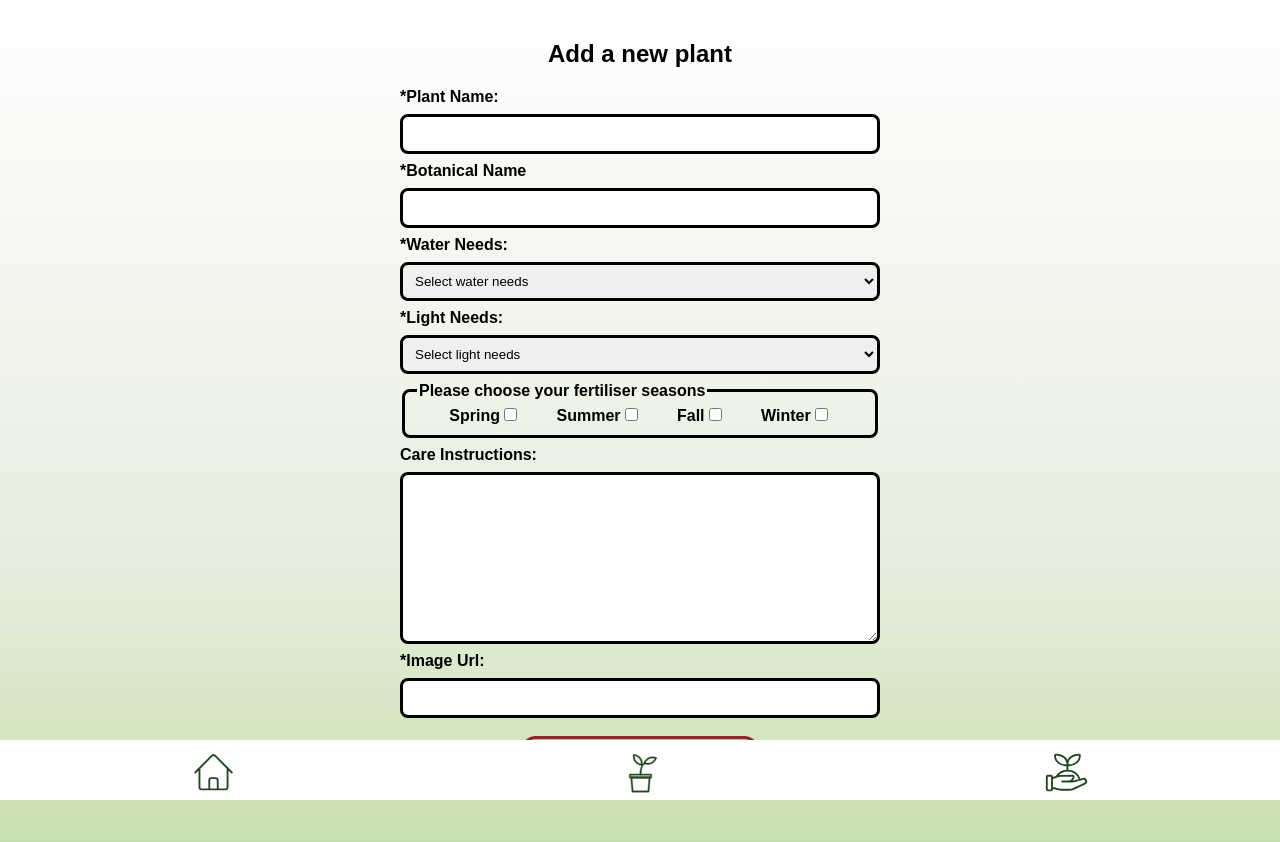
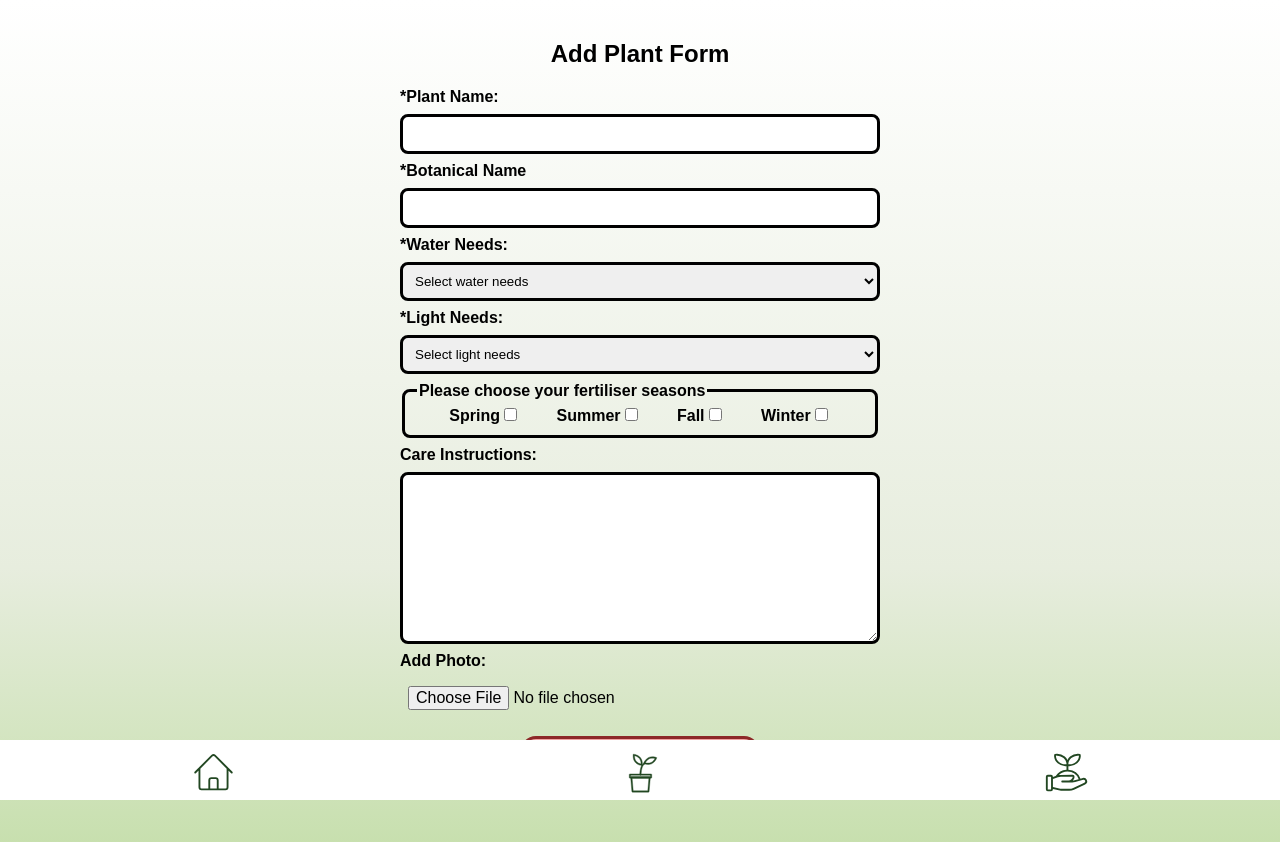
Before and after one commit to MarenOelixtown/plant-care-app, a Next.js app: page /createplant in a window 1280 px wide. Shown: the top 842 px of the page. Built offline with nearby package versions, Linux system fonts and the light colour scheme.

Commit message:
integrate cloudinary to add image to my plants

```diff
--- a/components/CreatePlantForm.js
+++ b/components/CreatePlantForm.js
@@ -11,6 +11,7 @@ const Input = styled.input`
   border: 3px solid black;
   border-radius: 0.5rem;
 `;
+
 const Select = styled.select`
   border: 3px solid black;
   border-radius: 0.5rem;
@@ -35,19 +36,33 @@ const StyledButton = styled.button`
   }
 `;
 
+const StyledFileInput = styled(Input).attrs({
+  type: "file",
+})`
+  padding: 8px;
+  border: none;
+  &:focus {
+    border-color: #0056b3;
+    outline: none;
+  }
+`;
+
 const Textarea = styled.textarea`
   font-family: inherit;
   border: 3px solid black;
   border-radius: 0.5rem;
   padding: 0.5rem;
 `;
+
 const Fieldset = styled.fieldset`
   border: 3px solid black;
   border-radius: 0.5rem;
 `;
+
 const CheckboxContainer = styled.div`
   text-align: center;
 `;
+
 const LabelCheckbox = styled.label`
   margin: 1rem;
   font-weight: bold;
@@ -56,18 +71,23 @@ const LabelCheckbox = styled.label`
 const Label = styled.label`
   font-weight: bold;
 `;
+
 const Legend = styled.legend`
   font-weight: bold;
 `;
 
-export default function CreatPlantForm({
+export default function CreatePlantForm({
   seasons,
   formName,
   onSubmit,
   onCheckboxChange,
 }) {
   return (
-    <FormContainer aria-labelledby={formName} onSubmit={onSubmit}>
+    <FormContainer
+      aria-labelledby={formName}
+      onSubmit={onSubmit}
+      encType="multipart/form-data"
+    >
       <Label htmlFor="name">*Plant Name: </Label>
       <Input id="name" name="name" type="text" required maxLength={150} />
       <Label htmlFor="botanical_name">*Botanical Name</Label>
@@ -153,8 +173,8 @@ export default function CreatPlantForm({
         rows="10"
         maxLength={150}
       ></Textarea>
-      <Label htmlFor="image">*Image Url: </Label>
-      <Input id="image" name="image" type="text" required />
+      <Label htmlFor="photo">Add Photo:</Label>
+      <StyledFileInput name="photo" id="photo" accept="image/*" required />
       <StyledButton type="submit">+ plant</StyledButton>
     </FormContainer>
   );
--- a/components/MyPlants.js
+++ b/components/MyPlants.js
@@ -1,8 +1,5 @@
 import PlantPreview from "./PlantPreview";
 import styled from "styled-components";
-import back from "../public/back.png";
-import Image from "next/image";
-import Link from "next/link";
 
 const StyledList = styled.ul`
   list-style: none;
--- a/components/NavigationBar.js
+++ b/components/NavigationBar.js
@@ -84,8 +84,8 @@ const HomeIcon = ({ getFillColor }) => (
     stroke={getFillColor}
   >
     <path
-      stroke-linecap="round"
-      stroke-linejoin="round"
+      strokeLinecap="round"
+      strokeLinejoin="round"
       d="m2.25 12 8.954-8.955c.44-.439 1.152-.439 1.591 0L21.75 12M4.5 9.75v10.125c0 .621.504 1.125 1.125 1.125H9.75v-4.875c0-.621.504-1.125 1.125-1.125h2.25c.621 0 1.125.504 1.125 1.125V21h4.125c.621 0 1.125-.504 1.125-1.125V9.75M8.25 21h8.25"
     />
   </svg>
--- a/components/PlantDetails.js
+++ b/components/PlantDetails.js
@@ -14,6 +14,7 @@ const StyledCard = styled.div`
   margin: 10px auto;
   padding: 10px;
 `;
+
 const StyledCare = styled.div`
   display: flex;
   justify-content: space-evenly;
@@ -85,8 +86,10 @@ export default function PlantDetails({
       </StyledDiv>
     );
   }
+
   const isMyPlant = isMyPlantFunction(plant.id);
   const isUserPlant = isUserPlantFunction(plant.id);
+
   return (
     <StyledCard>
       <h2>{plant.name}</h2>
@@ -107,7 +110,6 @@ export default function PlantDetails({
         <p>Fertiliser Cycle: {plant.fertiliser_season.join(", ")}</p>
         <p>Light: {plant.light_need}</p>
       </StyledCare>
-
       <p>Care Instructions: </p>
       <p>{plant.care_instructions}</p>
     </StyledCard>
--- a/next.config.js
+++ b/next.config.js
@@ -1,4 +1,5 @@
 /** @type {import('next').NextConfig} */
+
 const nextConfig = {
   compiler: {
     styledComponents: true,
@@ -14,6 +15,7 @@ const nextConfig = {
     return config;
   },
   images: {
+    domains: ["res.cloudinary.com"],
     remotePatterns: [
       {
         protocol: "https",
--- a/package.json
+++ b/package.json
@@ -10,8 +10,11 @@
     "test": "jest --watchAll"
   },
   "dependencies": {
+    "cloudinary": "^2.2.0",
+    "dotenv": "^16.4.5",
     "eslint": "8.44.0",
     "eslint-config-next": "13.4.8",
+    "formidable": "^3.5.1",
     "next": "13.4.8",
     "react": "18.2.0",
     "react-dom": "18.2.0",
--- a/pages/_app.js
+++ b/pages/_app.js
@@ -1,4 +1,4 @@
-import { useState, useEffect } from "react";
+import { useState } from "react";
 import GlobalStyle from "../styles";
 import Layout from "@/components/Layout";
 import { initialPlants } from "@/assets/plants";
@@ -59,6 +59,7 @@ export default function App({ Component, pageProps }) {
           handleToggleMyPlants={handleToggleMyPlants}
           handleAddPlant={handleAddPlant}
           handleDeletePlant={handleDeletePlant}
+          onAddPhoto={handleAddPlant}
         />
       </Layout>
     </>
--- a/pages/createplant/index.js
+++ b/pages/createplant/index.js
@@ -1,4 +1,4 @@
-import CreatPlantForm from "@/components/CreatePlantForm";
+import CreatePlantForm from "@/components/CreatePlantForm";
 import styled from "styled-components";
 import { useState } from "react";
 
@@ -21,7 +21,7 @@ const SuccessMessage = styled.p`
   padding: 0.5rem;
 `;
 
-export default function CreatPlantFormPage({ handleAddPlant }) {
+export default function CreatePlantFormPage({ handleAddPlant }) {
   const [successMessage, setSuccessMessage] = useState("");
   const [seasons, setSeasons] = useState({
     Spring: false,
@@ -37,19 +37,32 @@ export default function CreatPlantFormPage({ handleAddPlant }) {
       [id]: checked,
     }));
   };
-  function addPlant(event) {
+
+  async function addPlant(event) {
     event.preventDefault();
 
     const formData = new FormData(event.target);
+
+    const response = await fetch("/api/upload", {
+      method: "POST",
+      body: formData,
+    });
+
+    if (!response.ok) {
+      console.error("Failed to upload image");
+      return;
+    }
+
+    const { url } = await response.json();
     const plantData = Object.fromEntries(formData);
-    const newPlant = plantData;
+    plantData.image = url;
 
     const selectedSeasons = Object.keys(seasons).filter(
       (season) => seasons[season]
     );
 
     plantData.fertiliser_season = selectedSeasons;
-    handleAddPlant(newPlant);
+    handleAddPlant(plantData);
 
     event.target.reset();
     event.target.name.focus();
@@ -59,23 +72,23 @@ export default function CreatPlantFormPage({ handleAddPlant }) {
       Fall: false,
       Winter: false,
     });
-    setSuccessMessage("Success! Your plant has been added.");
+
+    setSuccessMessage("Plant was created!");
 
     setTimeout(() => {
       setSuccessMessage("");
-    }, 3000);
+    }, 2000);
   }
 
   return (
     <FormPageContainer>
-      <Heading id="create-plant">Add a new plant</Heading>
-      <CreatPlantForm
-        formName={"create-plant"}
+      <Heading>Add Plant Form</Heading>
+      <CreatePlantForm
+        formName="Add Plant Form"
         onSubmit={addPlant}
         seasons={seasons}
         onCheckboxChange={handleCheckboxChange}
       />
-
       {successMessage && <SuccessMessage>{successMessage}</SuccessMessage>}
     </FormPageContainer>
   );
```
Also changed, not shown: pages/api/upload/index.js (added, +34 -0 lines), 1 other file (tests, documents, lock files or other folders).
